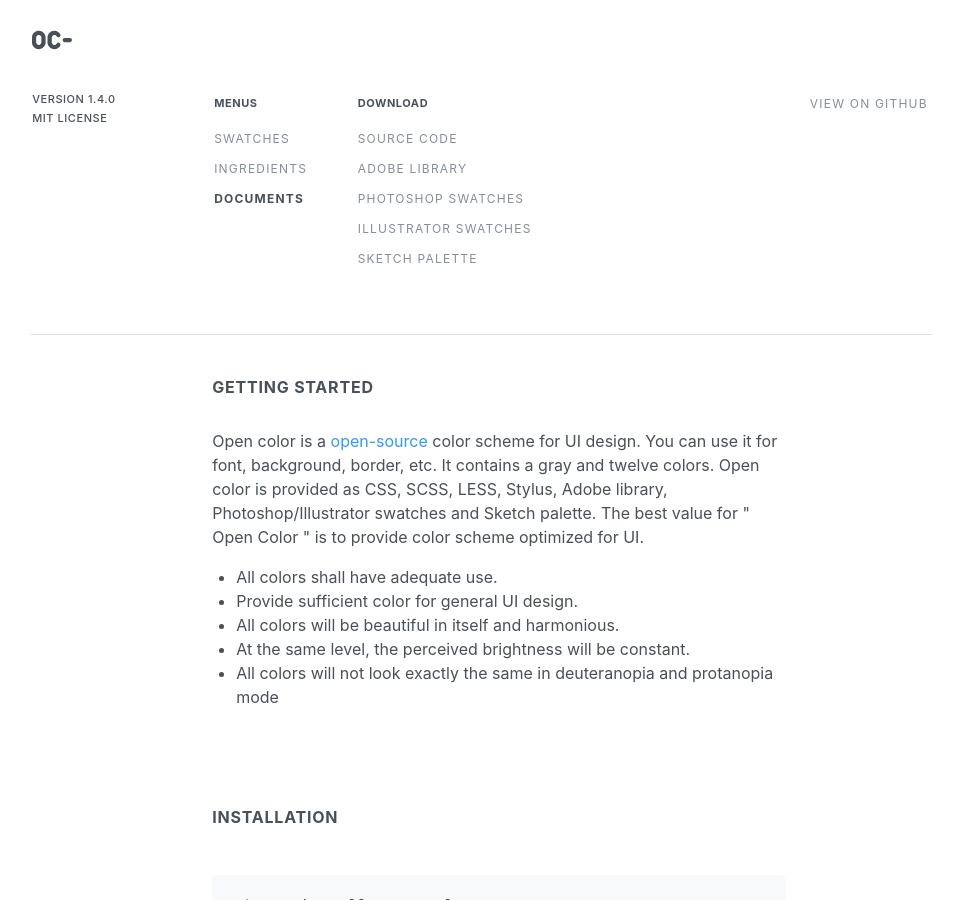
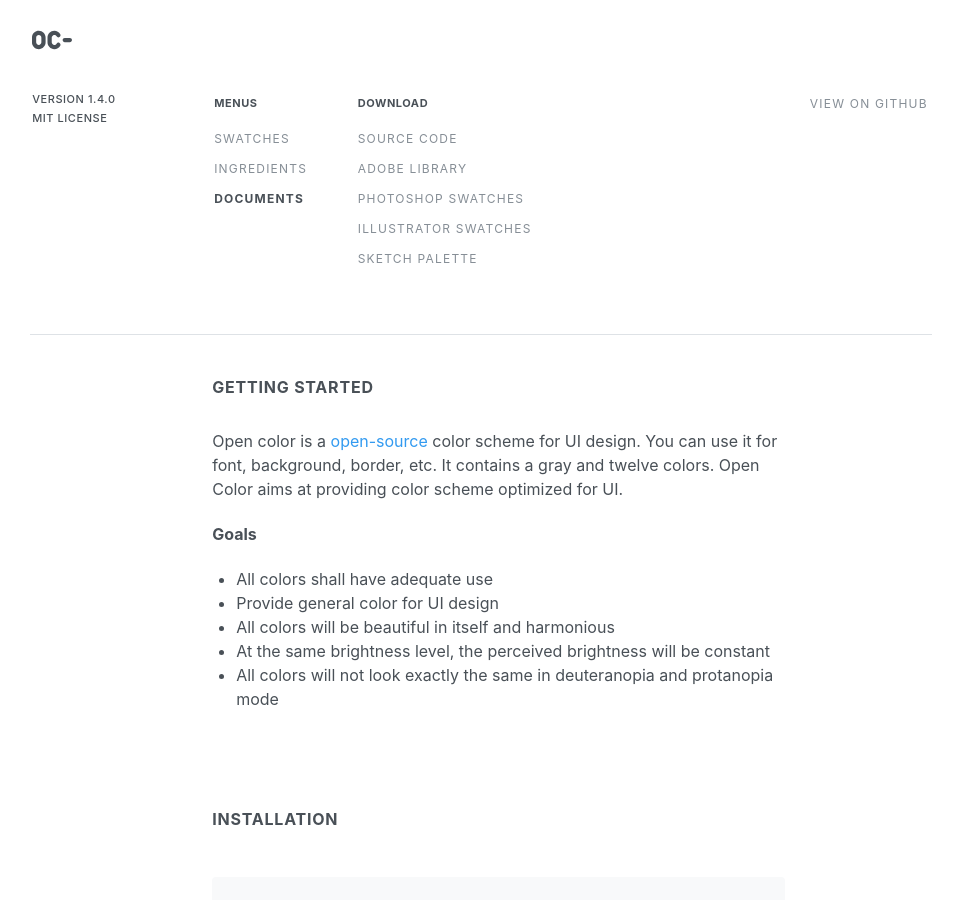
Before and after one commit to yeun/open-color, a Jekyll site: the page built from docs/documents.html, in a window 1280 px wide and 900 px high. Shown: the whole window, without its empty margins (159-1116 px from the left). Built offline with Jekyll 4.4.1, drawn with Linux system fonts in a browser that asks for light colours; nearby versions of some CDN libraries; library files that are not in the unit come from our copies.

Commit message:
Updated README

```diff
--- a/docs/documents.html
+++ b/docs/documents.html
@@ -7,15 +7,17 @@ layout: default
     <h3 class="docs-title">Getting started</h3>
     <div class="docs-content">
       <p>
-        Open color is a <a href="https://en.wikipedia.org/wiki/Open-source_software">open-source</a> color scheme for UI design. You can use it for font, background, border, etc. It contains a gray and twelve colors. Open color is provided as CSS, SCSS, LESS, Stylus, Adobe library, Photoshop/Illustrator swatches and Sketch palette. The best value for " Open Color " is to provide color scheme optimized for UI.
-        <ul>
-          <li>All colors shall have adequate use.</li>
-          <li>Provide sufficient color for general UI design.</li>
-          <li>All colors will be beautiful in itself and harmonious.</li>
-          <li>At the same level, the perceived brightness will be constant.</li>
-          <li>All colors will not look exactly the same in deuteranopia and protanopia mode</li>
-        </ul>
+        Open color is a <a href="https://en.wikipedia.org/wiki/Open-source_software">open-source</a> color scheme for UI design. You can use it for font, background, border, etc. It contains a gray and twelve colors.
+        Open Color aims at providing color scheme optimized for UI.
       </p>
+      <h4>Goals</h4>
+      <ul>
+        <li>All colors shall have adequate use</li>
+        <li>Provide general color for UI design</li>
+        <li>All colors will be beautiful in itself and harmonious</li>
+        <li>At the same brightness level, the perceived brightness will be constant</li>
+        <li>All colors will not look exactly the same in deuteranopia and protanopia mode</li>
+      </ul>
     </div>
   </section>
   <section class="docs-section">
```
Also changed, not shown: README.md.
